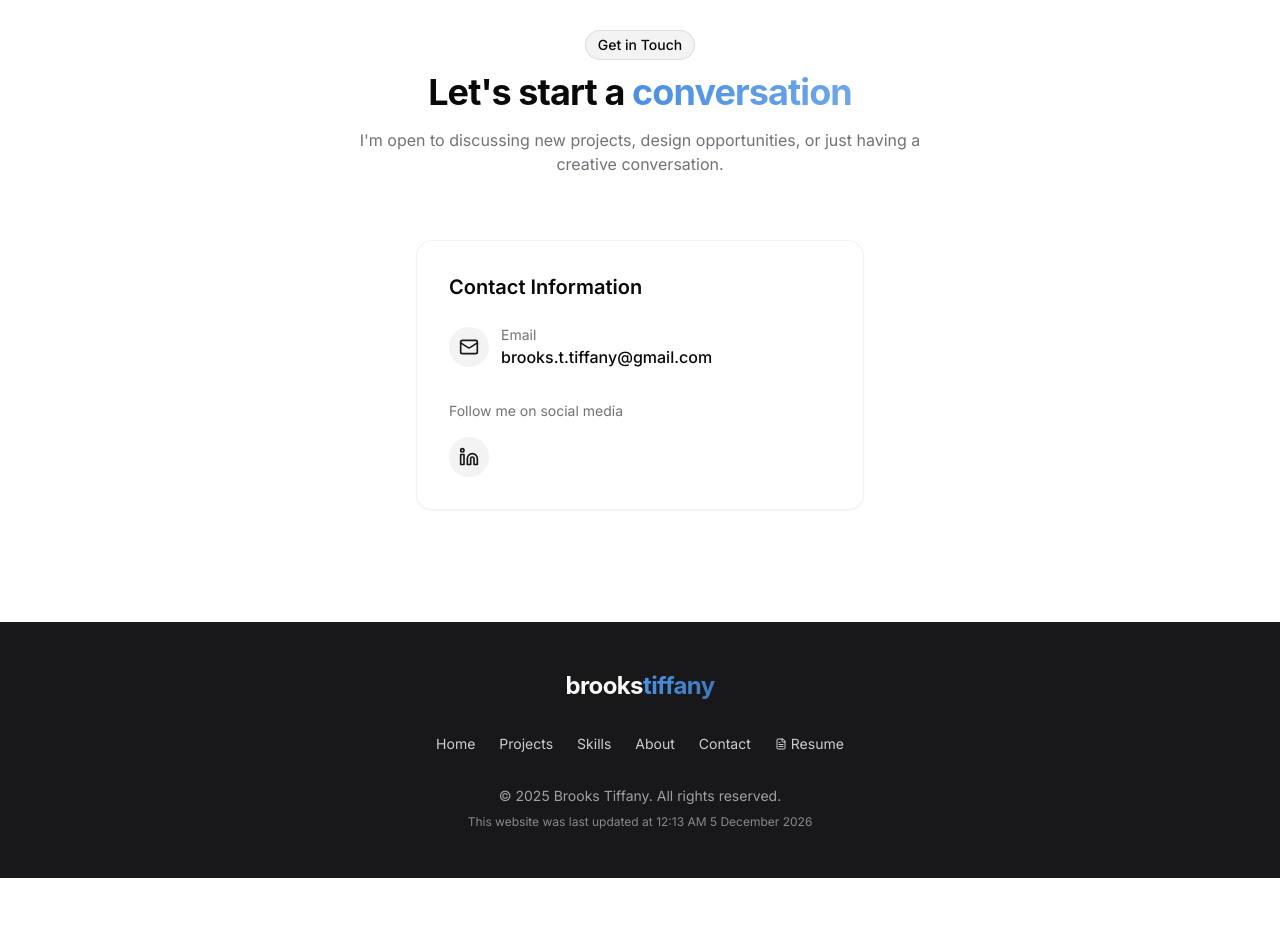
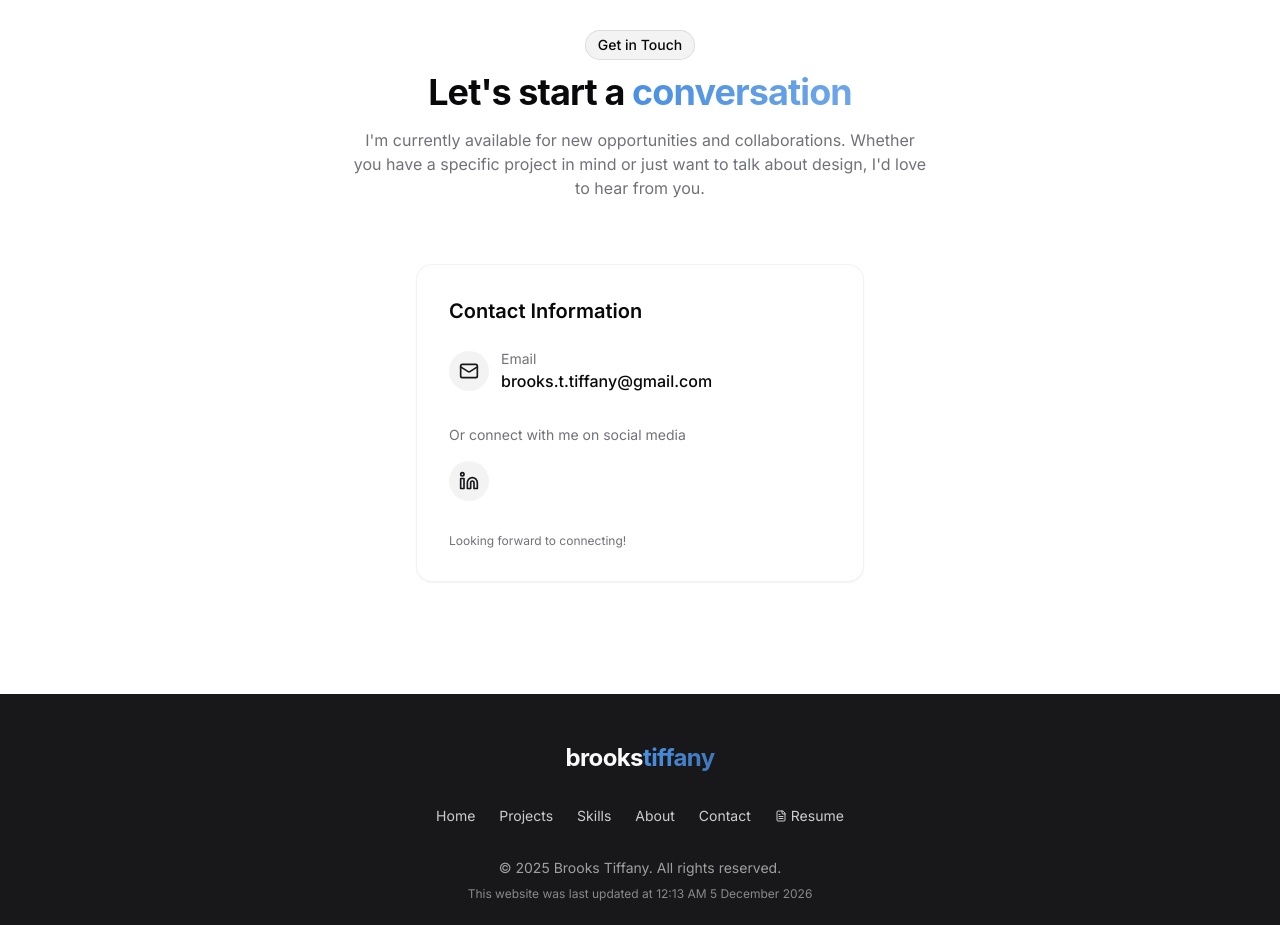
Before and after one commit to brooks-t/ux-designer-portfolio, a React (Vite) app: page / in a window 1280 px wide. Shown: the part 4560-5485 px from the top of the page. Before the commit the page ends 5438 px from the top, so only its background shows below. Built offline with nearby package versions, Linux system fonts and the light colour scheme.

Commit message:
updated the contact section text

```diff
--- a/src/components/Contact.tsx
+++ b/src/components/Contact.tsx
@@ -1,6 +1,5 @@
-
-import React from 'react';
-import { Mail, Phone, Linkedin, Github } from 'lucide-react';
+import React from "react";
+import { Mail, Phone, Linkedin, Github } from "lucide-react";
 
 const Contact = () => {
 	return (
@@ -14,7 +13,9 @@ const Contact = () => {
 						Let's start a <span className="text-gradient">conversation</span>
 					</h2>
 					<p className="text-muted-foreground">
-            I'm open to discussing new projects, design opportunities, or just having a creative conversation.
+						I'm currently available for new opportunities and collaborations.
+						Whether you have a specific project in mind or just want to talk
+						about design, I'd love to hear from you.
 					</p>
 				</div>
 
@@ -23,7 +24,10 @@ const Contact = () => {
 						<h3 className="text-xl font-semibold mb-6">Contact Information</h3>
 
 						<div className="space-y-4">
-              <a href="mailto:brooks.t.tiffany@gmail.com" className="flex items-center group">
+							<a
+								href="mailto:brooks.t.tiffany@gmail.com"
+								className="flex items-center group"
+							>
 								<div className="h-10 w-10 rounded-full bg-primary/5 flex items-center justify-center mr-3 group-hover:bg-primary/10 transition-standard">
 									<Mail className="h-5 w-5 text-primary" />
 								</div>
@@ -35,7 +39,9 @@ const Contact = () => {
 						</div>
 
 						<div className="mt-8">
-              <p className="text-muted-foreground text-sm mb-4">Follow me on social media</p>
+							<p className="text-muted-foreground text-sm mb-4">
+								Or connect with me on social media
+							</p>
 							<div className="flex items-center space-x-4">
 								<a
 									href="https://www.linkedin.com/in/brookstiffany/"
@@ -54,6 +60,9 @@ const Contact = () => {
                 </a>
                 */}
 							</div>
+							<p className="text-xs text-muted-foreground mt-8">
+								Looking forward to connecting!
+							</p>
 						</div>
 					</div>
 				</div>
```
Lines whose indentation alone changed are shown as unchanged.
